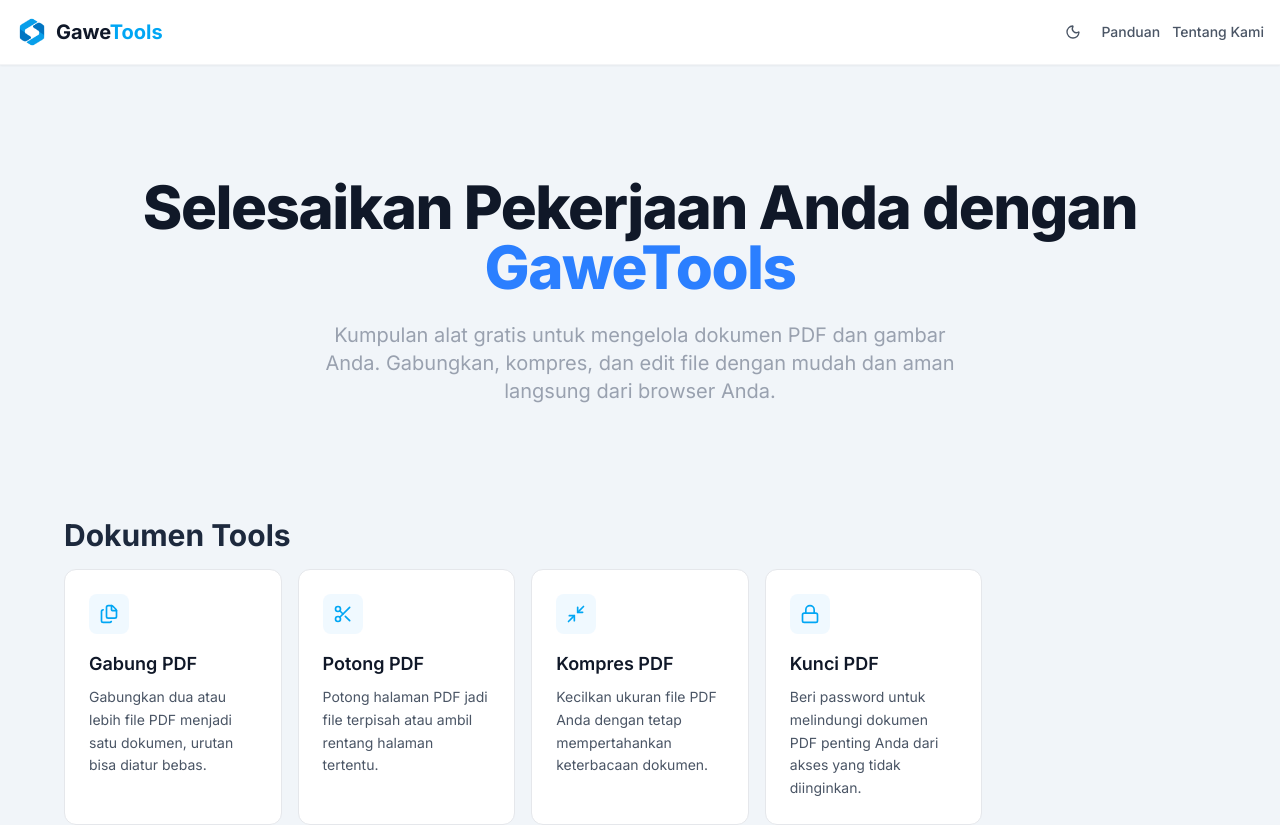
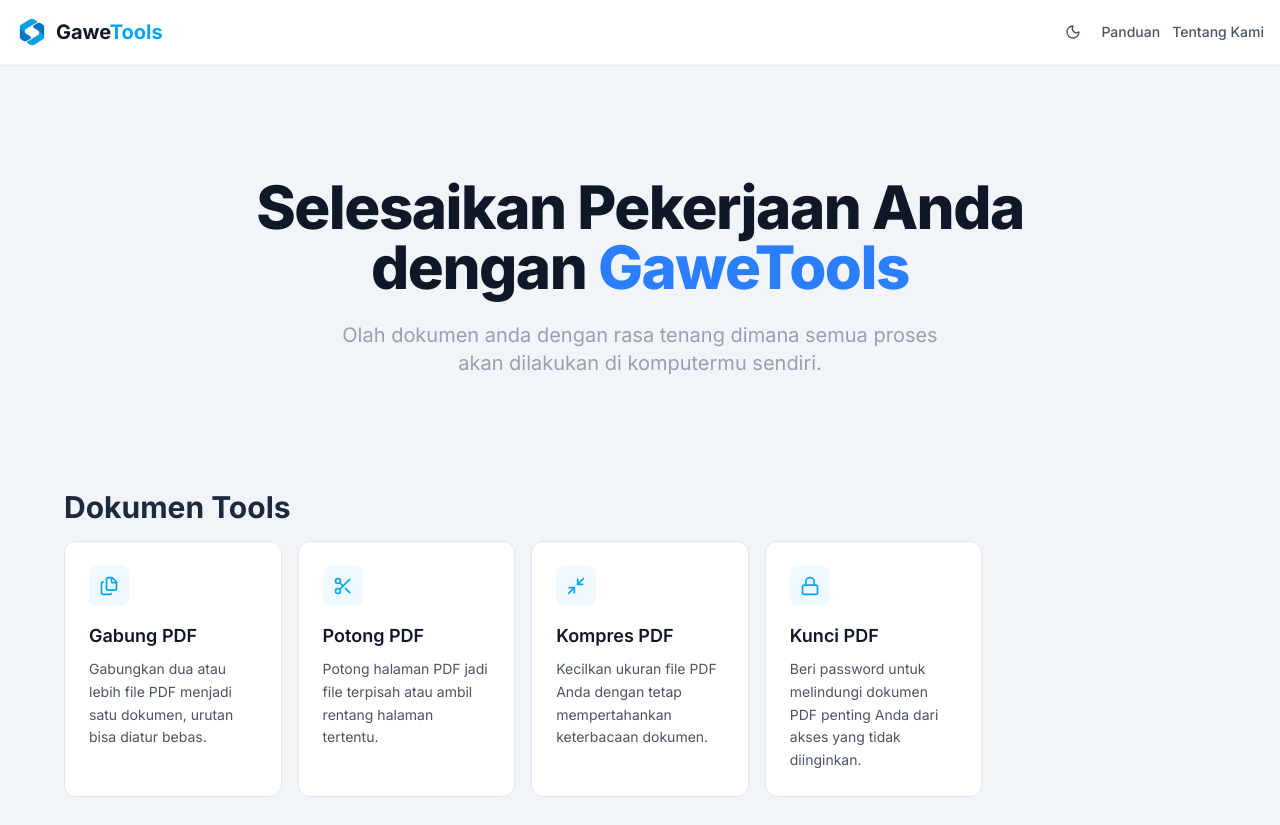
Before and after one commit to syahreza-satria/gawetools, a Next.js app: page / in a window 1280 px wide. Shown: the top 825 px of the page. Built offline with nearby package versions, Linux system fonts and the light colour scheme.

Commit message:
adding break on headline

```diff
--- a/app/page.tsx
+++ b/app/page.tsx
@@ -59,9 +59,9 @@ export default function Home() {
       {/* Bagian Jumbotron / Hero Section */}
       <div className="flex flex-col items-center justify-center text-center py-12 md:py-20 space-y-6 text-gray-900 dark:text-white">
         <h1 className="text-4xl md:text-6xl font-extrabold tracking-tight">
-          Selesaikan Pekerjaan Anda dengan <span className="text-blue-500">GaweTools</span>
+          Selesaikan Pekerjaan Anda <br /> dengan <span className="text-blue-500">GaweTools</span>
         </h1>
-        <p className="text-lg md:text-xl text-gray-400 max-w-2xl mx-auto px-4">Kumpulan alat gratis untuk mengelola dokumen PDF dan gambar Anda. Gabungkan, kompres, dan edit file dengan mudah dan aman langsung dari browser Anda.</p>
+        <p className="text-lg md:text-xl text-gray-400 max-w-2xl mx-auto px-4">Olah dokumen anda dengan rasa tenang dimana semua proses akan dilakukan di komputermu sendiri.</p>
       </div>
 
       {/* Bagian Dokumen Tools */}
```
